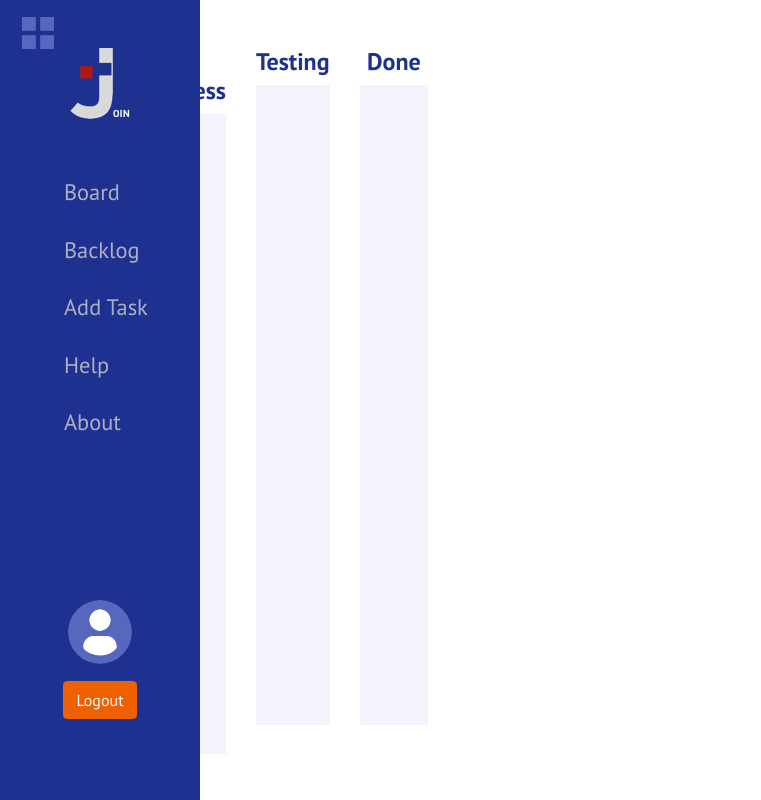
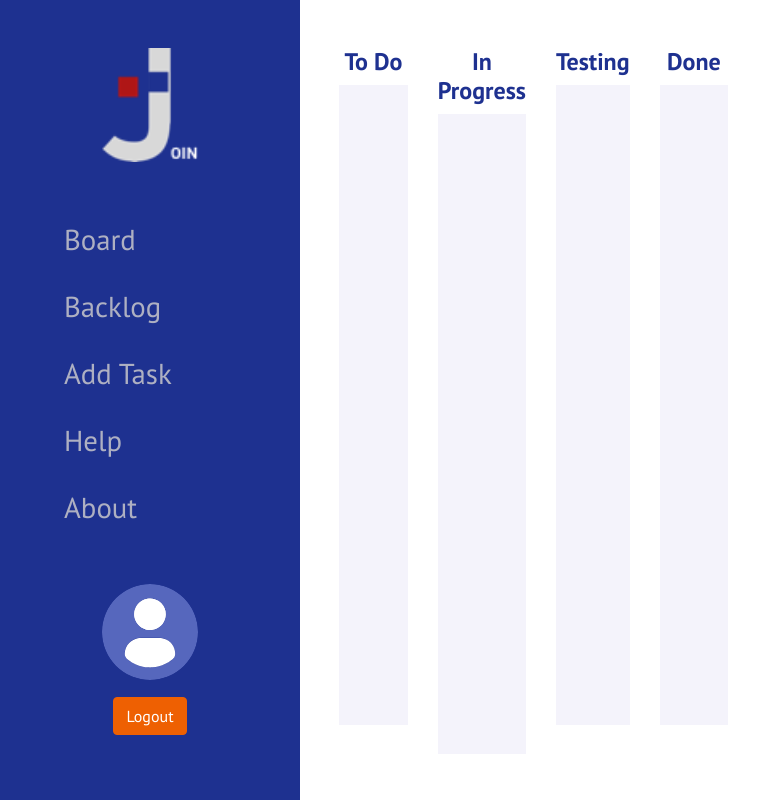
Before and after one commit to LukasVolgger/join, a plain HTML site: page html/board.html in a window 1280 px wide. Shown: the whole page, without its empty margins (0-761 px from the left). Drawn offline with nearby package versions, Linux system fonts and the light colour scheme; no server answers.

Commit message:
hotfix rwd board & backlog

```diff
--- a/styles/backlog.css
+++ b/styles/backlog.css
@@ -212,62 +212,111 @@ a {
 
 /* Extra extra small devices (phones, 360px and down) */
 
-@media only screen and (max-width: 360px) {}
+@media only screen and (max-width: 360px) {
+    .border-spacing {
+        padding-top: 64px;
+        padding-bottom: 54px;
+    }
+    header {
+        align-items: center;
+        text-align: center;
+    }
+    .mobile-menu-hidden {
+        transform: translateX(0%);
+        transition: all 225ms ease-in-out;
+    }
+    .mobile-menu-visible {
+        transform: translateX(-100%);
+        transition: all 225ms ease-in-out;
+    }
+    .sidebar-container {
+        width: 100%;
+    }
+    .right-container {
+        margin-left: 0;
+    }
+}
 
 
 /* Extra small devices (phones, 360px and up) */
 
-@media only screen and (min-width: 360px) {}
+@media only screen and (min-width: 360px) {
+    .border-spacing {
+        padding-top: 64px;
+        padding-bottom: 54px;
+    }
+    header {
+        align-items: center;
+        text-align: center;
+    }
+    .mobile-menu-hidden {
+        transform: translateX(0%);
+        transition: all 225ms ease-in-out;
+    }
+    .mobile-menu-visible {
+        transform: translateX(-100%);
+        transition: all 225ms ease-in-out;
+    }
+    .right-container {
+        margin-left: 0;
+    }
+}
 
 
 /* Small devices (portrait tablets and large phones, 600px and up) */
 
-@media only screen and (min-width: 600px) {}
+@media only screen and (min-width: 600px) {
+    .border-spacing {
+        padding-top: 48px;
+        padding-bottom: 96px;
+    }
+    header {
+        align-items: unset;
+        text-align: unset;
+    }
+    .mobile-only {
+        display: none;
+    }
+    .mobile-menu-hidden {
+        transform: translateX(-100%);
+        transition: all 225ms ease-in-out;
+    }
+    .mobile-menu-visible {
+        transform: translateX(0%);
+        transition: all 225ms ease-in-out;
+    }
+    .right-container {
+        margin-left: 200px;
+    }
+}
 
 
 /* Medium devices (landscape tablets, 768px and up) */
 
-@media only screen and (max-width: 768px) {
-    .backlog-headline {
-        display: none;
-    }
-
-    .backlog-item {
-        flex-direction: column;
-        align-items: flex-start;
-    }
-
-    .backlog-item>* {
-        padding: 8px 0;
-    }
-
-    .person {
-        width: 240px !important;
-    }
-
-    .person-name span {
-        width: 192px !important;
-    }
-}
+@media only screen and (min-width: 768px) {}
 
 
 /* Large devices (laptops/desktops, 992px and up) */
 
-@media only screen and (max-width: 992px) {
-    .backlog-headline-person {
-        width: 278px;
-    }
-
-    .person {
-        width: 210px;
-    }
-
-    .person-name span {
-        width: 162px;
-    }
-}
+@media only screen and (min-width: 992px) {}
 
 
 /* Extra large devices (large laptops and desktops, 1200px and up) */
 
-@media only screen and (min-width: 1200px) {}
+@media only screen and (min-width: 1200px) {
+    .sidebar-container {
+        width: 300px;
+    }
+    .logo-img {
+        width: 96px;
+    }
+    .sidebar-nav a {
+        font-size: 1.8em;
+    }
+    .right-container {
+        margin-left: 300px;
+    }
+    .user-profile-btn img {
+        width: 96px;
+    }
+}
--- a/styles/board.css
+++ b/styles/board.css
@@ -24,6 +24,7 @@
     padding-top: 5px;
 }
 
+
 /* Drag and Drop */
 
 .todo {
@@ -46,20 +47,85 @@
 }
 
 
-
 /* Extra extra small devices (phones, 360px and down) */
 
-@media only screen and (max-width: 360px) {}
+@media only screen and (max-width: 360px) {
+    .border-spacing {
+        padding-top: 64px;
+        padding-bottom: 54px;
+    }
+    header {
+        align-items: center;
+        text-align: center;
+    }
+    .mobile-menu-hidden {
+        transform: translateX(0%);
+        transition: all 225ms ease-in-out;
+    }
+    .mobile-menu-visible {
+        transform: translateX(-100%);
+        transition: all 225ms ease-in-out;
+    }
+    .sidebar-container {
+        width: 100%;
+    }
+    .right-container {
+        margin-left: 0;
+    }
+}
 
 
 /* Extra small devices (phones, 360px and up) */
 
-@media only screen and (min-width: 360px) {}
+@media only screen and (min-width: 360px) {
+    .border-spacing {
+        padding-top: 64px;
+        padding-bottom: 54px;
+    }
+    header {
+        align-items: center;
+        text-align: center;
+    }
+    .mobile-menu-hidden {
+        transform: translateX(0%);
+        transition: all 225ms ease-in-out;
+    }
+    .mobile-menu-visible {
+        transform: translateX(-100%);
+        transition: all 225ms ease-in-out;
+    }
+    .right-container {
+        margin-left: 0;
+    }
+}
 
 
 /* Small devices (portrait tablets and large phones, 600px and up) */
 
-@media only screen and (min-width: 600px) {}
+@media only screen and (min-width: 600px) {
+    .border-spacing {
+        padding-top: 48px;
+        padding-bottom: 96px;
+    }
+    header {
+        align-items: unset;
+        text-align: unset;
+    }
+    .mobile-only {
+        display: none;
+    }
+    .mobile-menu-hidden {
+        transform: translateX(-100%);
+        transition: all 225ms ease-in-out;
+    }
+    .mobile-menu-visible {
+        transform: translateX(0%);
+        transition: all 225ms ease-in-out;
+    }
+    .right-container {
+        margin-left: 200px;
+    }
+}
 
 
 /* Medium devices (landscape tablets, 768px and up) */
@@ -74,4 +140,20 @@
 
 /* Extra large devices (large laptops and desktops, 1200px and up) */
 
-@media only screen and (min-width: 1200px) {}
+@media only screen and (min-width: 1200px) {
+    .sidebar-container {
+        width: 300px;
+    }
+    .logo-img {
+        width: 96px;
+    }
+    .sidebar-nav a {
+        font-size: 1.8em;
+    }
+    .right-container {
+        margin-left: 300px;
+    }
+    .user-profile-btn img {
+        width: 96px;
+    }
+}
```
